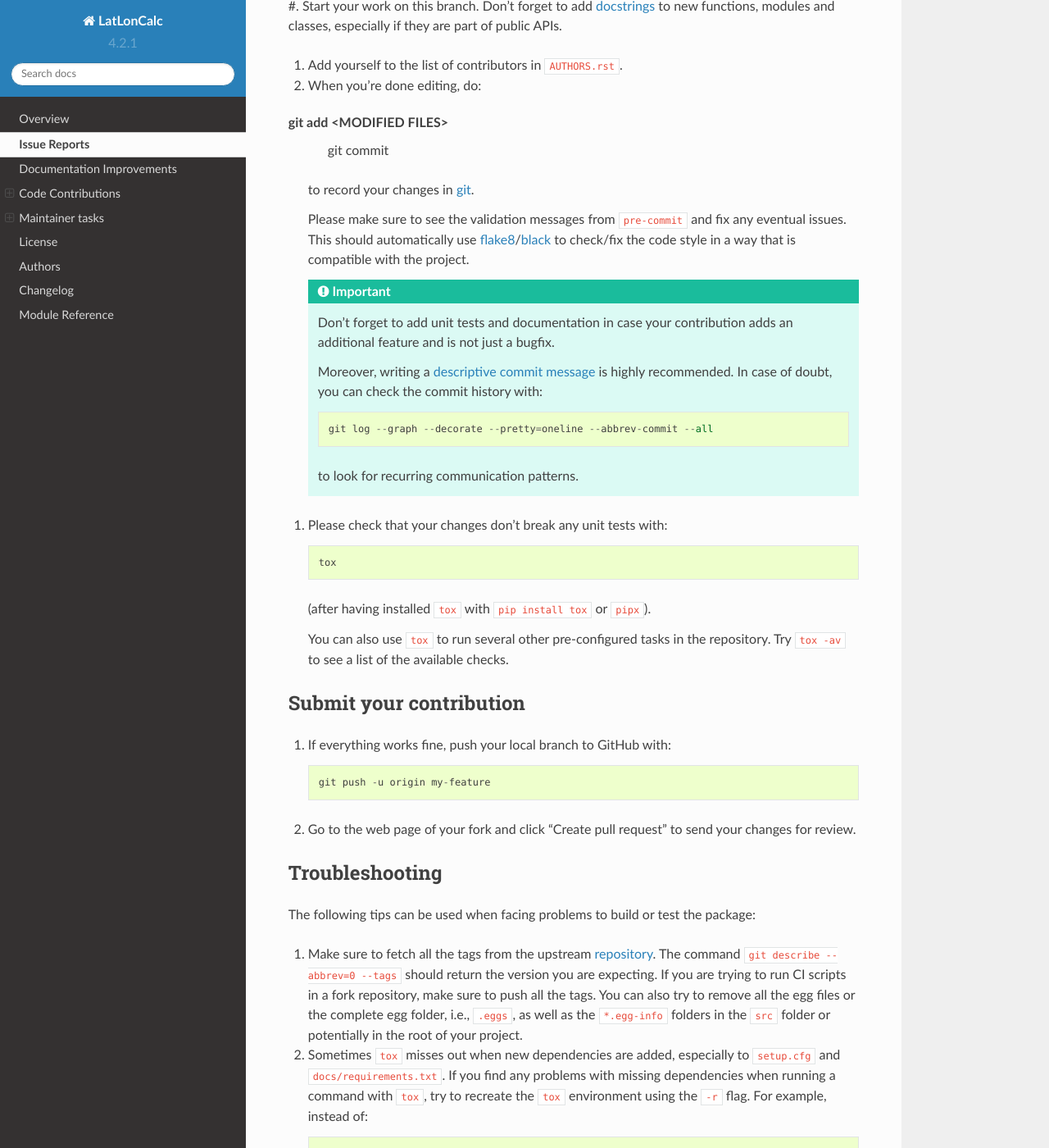
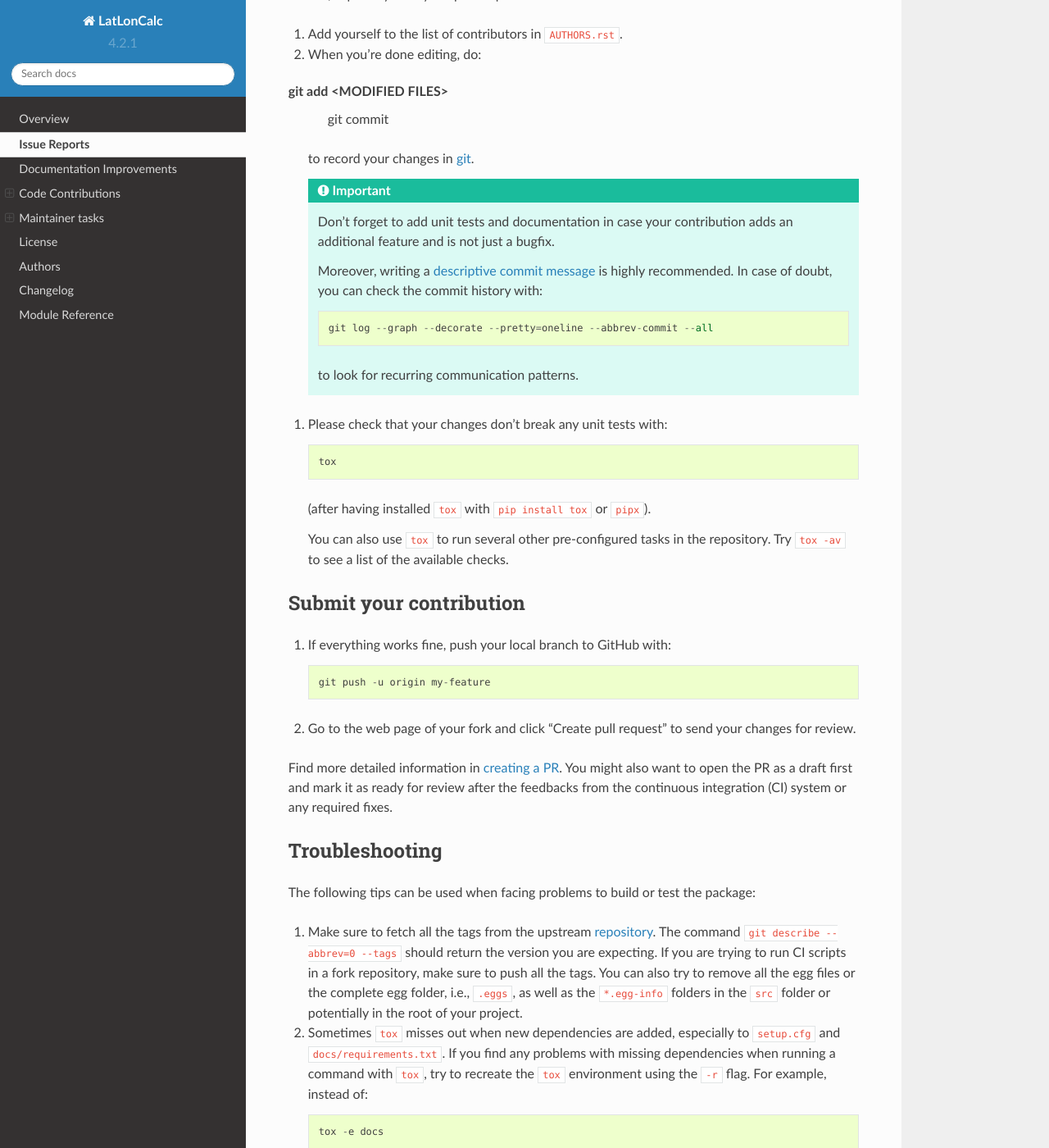
Before and after one commit to eelcovv/LatLonCalc, a Sphinx documentation site: the page built from docs/contributing.rst, in a window 1280 px wide and 1400 px high, scrolled down 3161 px. Shown: the whole window at 82% size. Built offline with Sphinx 7.4.7 and the Read the Docs theme 2.0.0, drawn with Linux system fonts in a browser that asks for light colours; some of the changed text lies outside the part shown.

Commit message:
moved requirements.txt to docs

```diff
--- a/CONTRIBUTING.rst
+++ b/CONTRIBUTING.rst
@@ -125,16 +126,9 @@
 
 #. You should run::
 
-pip install -U pip setuptools -e .
+    pip install -U pip setuptools -e .
 
 to be able to import the package under development in the Python REPL.
-
-.. todo:: if you are not using pre-commit, please remove the following item:
-
-#. Install |pre-commit|_::
-
-pip install pre-commit
-pre-commit install
 
 ``LatLonCalc`` comes with a lot of hooks configured to automatically help the
 developer to check the code being written.
@@ -159,13 +153,6 @@
     git commit
 
    to record your changes in git_.
-
-   .. todo:: if you are not using pre-commit, please remove the following item:
-
-   Please make sure to see the validation messages from |pre-commit|_ and fix
-   any eventual issues.
-   This should automatically use flake8_/black_ to check/fix the code style
-   in a way that is compatible with the project.
 
    .. important:: Don't forget to add unit tests and documentation in case your
       contribution adds an additional feature and is not just a bugfix.
--- a/docs/conf.py
+++ b/docs/conf.py
@@ -10,6 +10,7 @@
 import os
 import sys
 import shutil
+import sphinx_rtd_theme
 
 # -- Path setup --------------------------------------------------------------
 
--- a/requirements.txt
+++ /dev/null
@@ -1,6 +0,0 @@
-importlib_metadata~=4.11.3
-numpy~=1.22.3
-pyproj~=3.3.0
-setuptools~=62.3.2
-Sphinx~=5.0.2
-sphinx_rtd_theme~=0.4.3
```
Also changed, not shown: other parts of CONTRIBUTING.rst (+11 -12 lines), docs/requirements.txt (+6 -5 lines).
